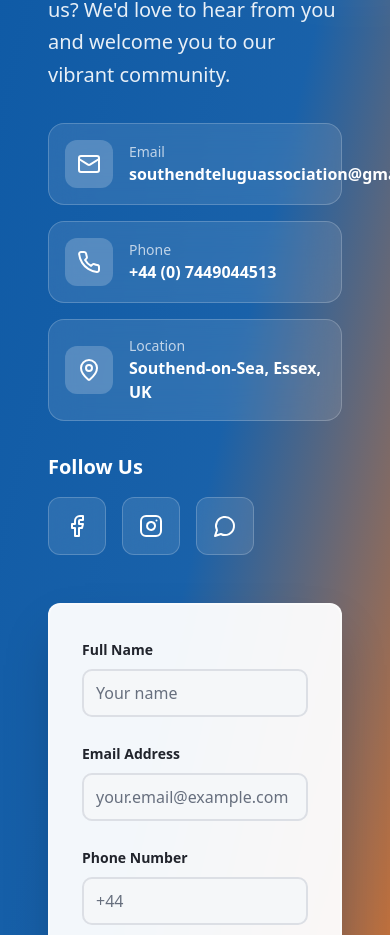
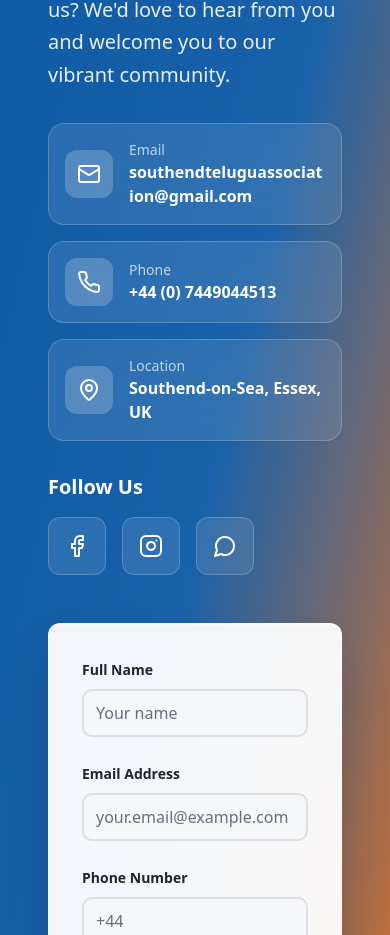
Before and after one commit to dommarajusravan/sleek-web-3d, a React (Vite) app: page / in a window 390 px wide. Shown: the part 4553-5488 px from the top of the page. Built offline with nearby package versions, Linux system fonts and the light colour scheme; the HTML template or start-up script is replaced by a standard one.

Commit message:
Fix mobile email overlap
Adjusted email link styling in the "Get in touch" section to prevent overlapping on mobile devices.

```diff
--- a/src/components/Contact.tsx
+++ b/src/components/Contact.tsx
@@ -46,9 +46,9 @@ export const Contact = () => {
                   <div className="p-3 rounded-xl bg-white/20 group-hover:bg-white/30 transition-colors">
                     <item.icon className="w-6 h-6 text-white" />
                   </div>
-                  <div>
+                  <div className="flex-1 min-w-0">
                     <div className="text-sm text-white/70 font-medium">{item.title}</div>
-                    <div className="text-white font-semibold">{item.content}</div>
+                    <div className="text-white font-semibold break-all">{item.content}</div>
                   </div>
                 </a>
               ))}
```
